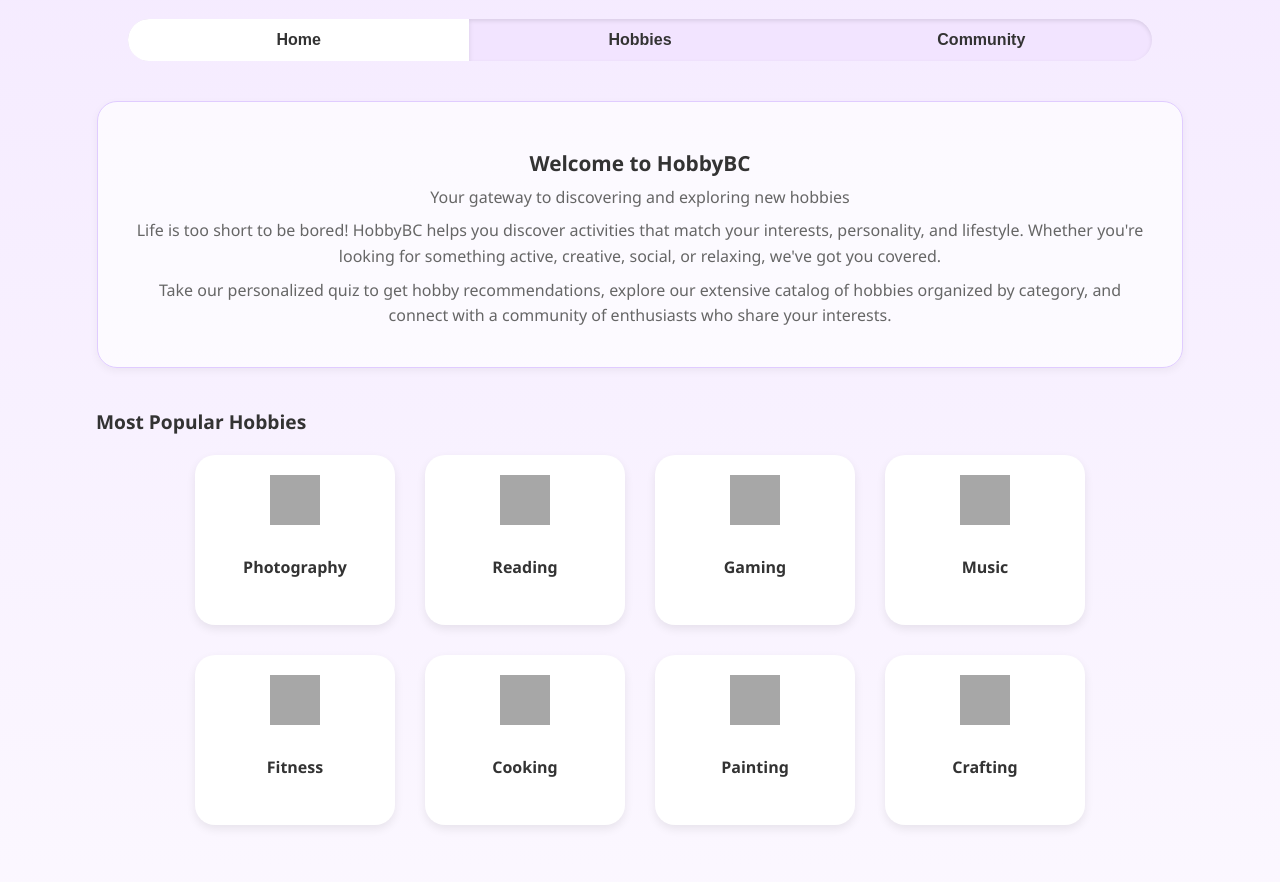
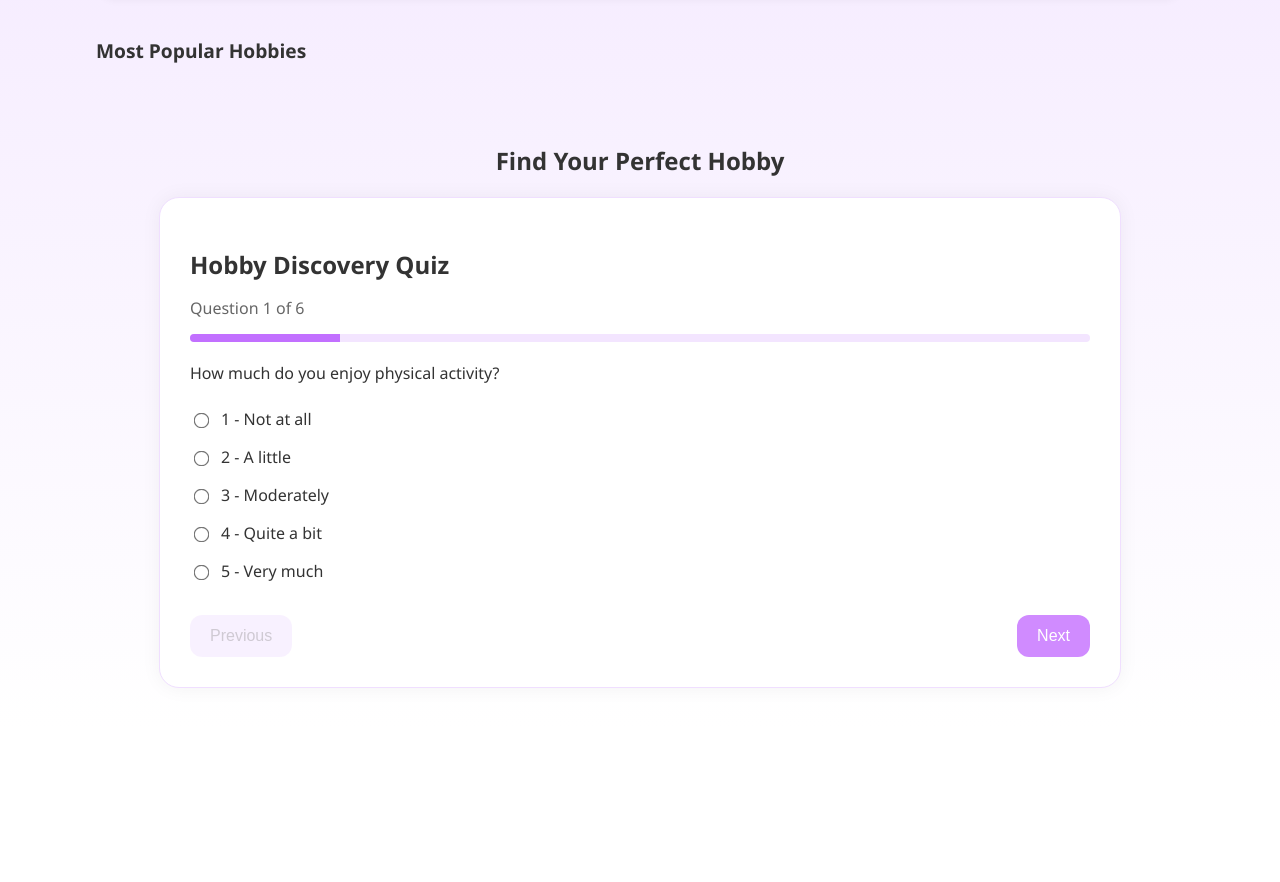
Before and after one commit to Zap-u/web_dev_project, a website: page index.html in a window 1280 px wide. Shown: the part 185-1067 px from the top of the page. After the commit the page ends 913 px from the top, so only its background shows below. Drawn offline with Linux system fonts and the light colour scheme; grey boxes are pictures that could not be loaded.

Commit message:
Update index.html

```diff
--- a/index.html
+++ b/index.html
@@ -6,101 +6,28 @@
     <title>HobbyBC</title>
     <link rel="stylesheet" href="styles.css" />
     <script src="quiz.js"></script>
+    <script src="index.js"></script>
+    <script type="module">
+      import { loadLayout } from "./main.js";
+      import { loadIndexPage } from "./index.js";
+
+      loadLayout("home");
+      loadIndexPage();
+    </script>
   </head>
   <body>
-    <header>
-      <h1>HobbyBC</h1>
-      <p>Discover your next passion</p>
-    </header>
-
-    <nav>
-      <button class="active" onclick="location.href='index.html'">Home</button>
-      <button onclick="location.href='hobbies.html'">Hobbies</button>
-      <button onclick="location.href='community.html'">Community</button>
-    </nav>
-
-    <section class="welcome">
-      <h2>Welcome to HobbyBC</h2>
-      <p>Your gateway to discovering and exploring new hobbies</p>
-      <p>
-        Life is too short to be bored! HobbyBC helps you discover activities
-        that match your interests, personality, and lifestyle. Whether you're
-        looking for something active, creative, social, or relaxing, we've got
-        you covered.
-      </p>
-      <p>
-        Take our personalized quiz to get hobby recommendations, explore our
-        extensive catalog of hobbies organized by category, and connect with a
-        community of enthusiasts who share your interests.
-      </p>
-    </section>
+    <header id="header"></header>
+    <nav id="nav"></nav>
+    <section class="welcome" id="welcomeContainer"></section>
 
     <section class="hobbies-section">
       <h3>Most Popular Hobbies</h3>
-      <div class="hobby-grid">
-        <div class="hobby-card">
-          <img
-            src="https://img.icons8.com/fluency/96/camera.png"
-            alt="Photography"
-          />
-          <p>Photography</p>
-        </div>
-        <div class="hobby-card">
-          <img
-            src="https://img.icons8.com/fluency/96/open-book--v2.png"
-            alt="Reading"
-          />
-          <p>Reading</p>
-        </div>
-        <div class="hobby-card">
-          <img
-            src="https://img.icons8.com/fluency/96/controller.png"
-            alt="Gaming"
-          />
-          <p>Gaming</p>
-        </div>
-        <div class="hobby-card">
-          <img
-            src="https://img.icons8.com/fluency/96/musical-notes.png"
-            alt="Music"
-          />
-          <p>Music</p>
-        </div>
-        <div class="hobby-card">
-          <img
-            src="https://img.icons8.com/fluency/96/dumbbell.png"
-            alt="Fitness"
-          />
-          <p>Fitness</p>
-        </div>
+      <div class="hobby-grid" id="popularHobbyGrid"></div>
+      <!-- rendered dynamically -->
 
-        <div class="hobby-card">
-          <img
-            src="https://img.icons8.com/fluency/96/cooking-book.png"
-            alt="Cooking"
-          />
-          <p>Cooking</p>
-        </div>
-
-        <div class="hobby-card">
-          <img
-            src="https://img.icons8.com/fluency/96/paint-palette.png"
-            alt="Painting"
-          />
-          <p>Painting</p>
-        </div>
-
-        <div class="hobby-card">
-          <img
-            src="https://img.icons8.com/parakeet/96/hot-glue-gun.png"
-            alt="Crafting"
-          />
-          <p>Crafting</p>
-        </div>
-      </div>
       <div class="quiz-container">
+        <!-- not rendered dynamically: haven't figured out how to render yet -->
         <h1>Find Your Perfect Hobby</h1>
-
         <div class="quiz-card">
           <h2>Hobby Discovery Quiz</h2>
           <p id="question-number">Question 1 of 6</p>
```
